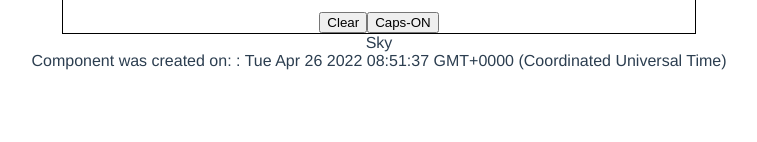
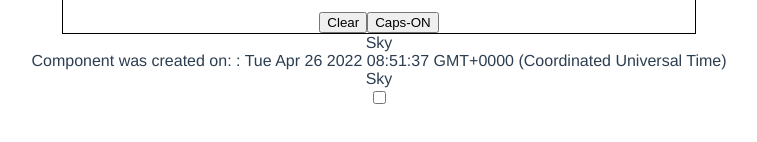
Before and after one commit to sudhanshulicensed/vue-assingment, a Vue app: page / in a window 1280 px wide. Shown: the part 344-486 px from the top of the page, without its empty margins (261-1018 px from the left). Built offline with nearby package versions, Linux system fonts and the light colour scheme.

Commit message:
Added Checkbox Component

```diff
--- a/src/App.vue
+++ b/src/App.vue
@@ -4,6 +4,7 @@
     <TestAgain></TestAgain>
     <ConsoleLogs></ConsoleLogs>
     <Time-Check></Time-Check>
+    <CheckBox></CheckBox>
   </div>
 </template>
 
@@ -14,12 +15,15 @@ import ConsoleLogs from './components/ConsoleLog.vue'
 
 import TimeCheck from "./components/Time.vue"
 
+import CheckBox from "./components/Checkbox.vue"
+
 export default {
   name: 'App',
   components: {
   TestAgain,
   ConsoleLogs,
   TimeCheck,
+  CheckBox,
   }
 }
 </script>
--- /dev/null
+++ b/src/components/Checkbox.vue
@@ -0,0 +1,32 @@
+<template>
+    <div class="colorRed">
+    <div :class="{red: isRed}">
+                {{name}}
+        </div>
+        <input type="checkbox" v-model="isRed" @click="red" :checked="isRed">
+    </div>
+</template>
+
+<script>
+export default {
+    name: "CheckBox",
+    data() {
+        return {
+            name: "Sky",
+            isRed: false,
+        }
+    },
+    methods: {
+        red: function(){
+            this.isRed = true;
+            console.log(this.isRed)
+        }
+    }
+}
+</script>
+
+<style>
+    .red{
+        color: red;
+    }
+</style>
```
